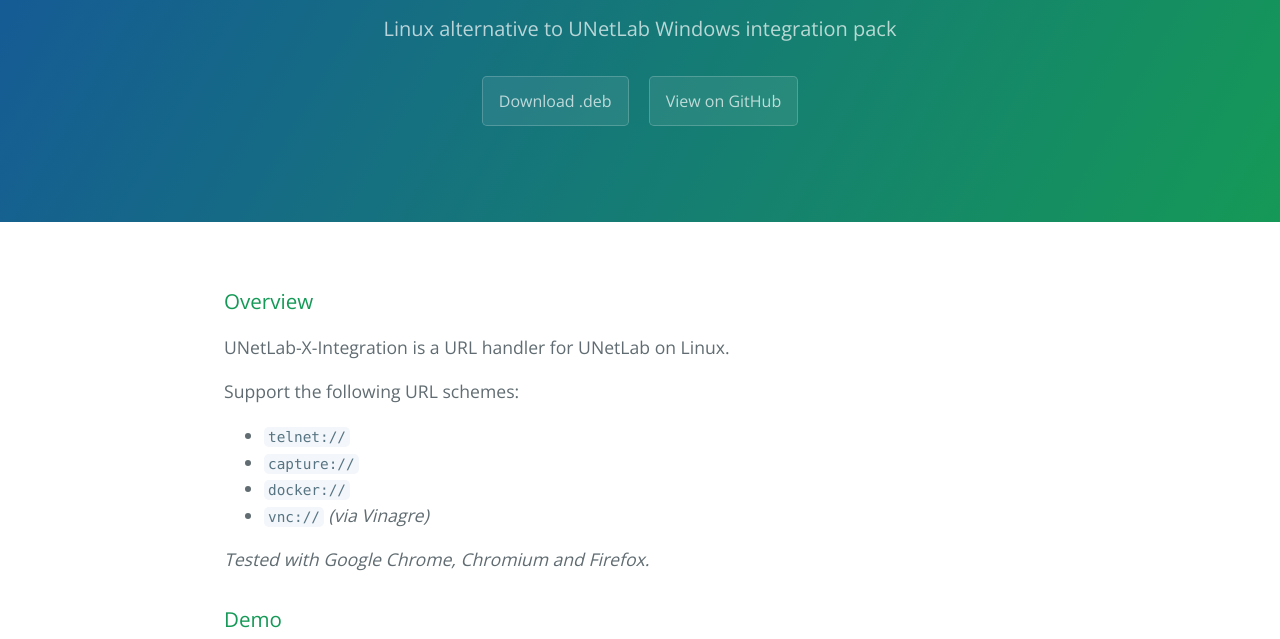
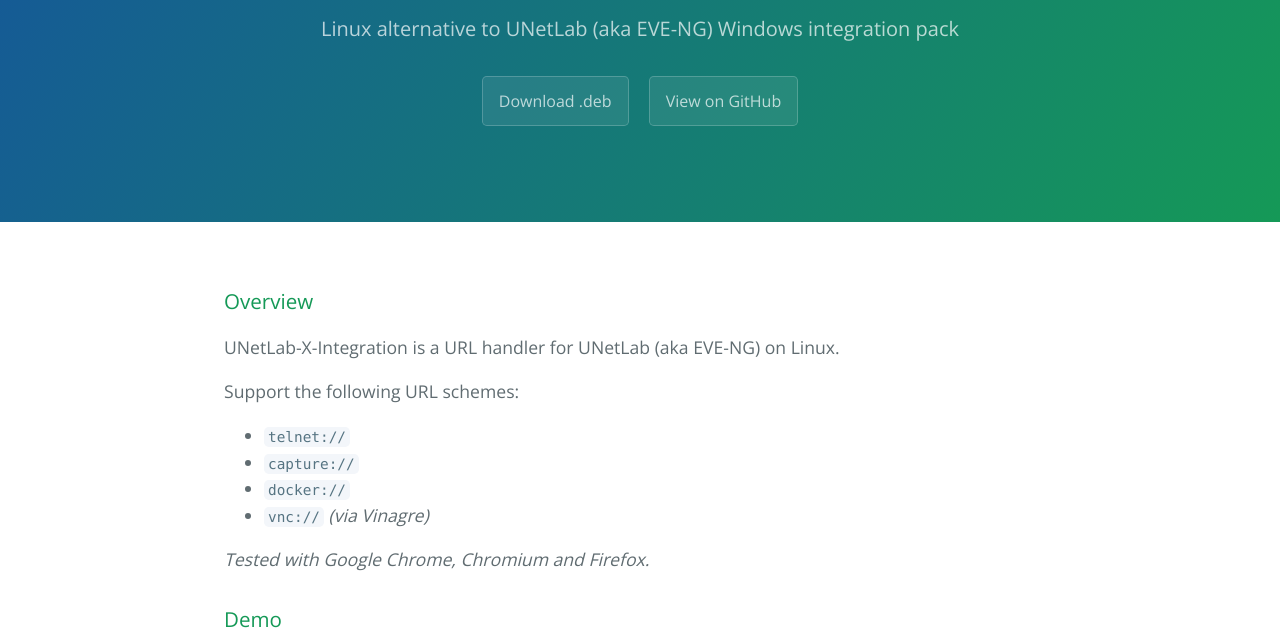
Before and after one commit to SmartFinn/eve-ng-integration, a website: page docs/index.html in a window 1280 px wide. Shown: the part 161-800 px from the top of the page. Drawn offline with nearby package versions, Linux system fonts and the light colour scheme.

Commit message:
Add mention about EVE-NG

```diff
--- a/docs/index.html
+++ b/docs/index.html
@@ -2,8 +2,8 @@
 <html lang="en-us">
 	<head>
 		<meta charset="UTF-8">
-		<title>UNetLab-X-Integration - Linux integration pack for UNetLab</title>
-		<meta name="description" content="URL handler for UNetLab on Linux. Support telnet://, capture://, docker://, vnc://">
+		<title>UNetLab-X-Integration - Linux integration pack for UNetLab (aka EVE-NG)</title>
+		<meta name="description" content="URL handler for UNetLab (aka EVE-NG) on Linux. Support telnet://, capture://, docker://, vnc://">
 		<meta name="author" content="Sergei Eremenko">
 		<meta name="viewport" content="width=device-width, initial-scale=1">
 		<meta name="theme-color" content="#157878">
@@ -16,7 +16,7 @@
 	<body>
 		<section class="page-header">
 			<h1 class="project-name">UNetLab-X-Integration</h1>
-			<h2 class="project-tagline">Linux alternative to UNetLab Windows integration pack</h2>
+			<h2 class="project-tagline">Linux alternative to UNetLab (aka EVE-NG) Windows integration pack</h2>
 			<a href="https://github.com/SmartFinn/unetlab-x-integration/releases" class="btn">Download .deb</a>
 			<a href="https://github.com/SmartFinn/unetlab-x-integration" class="btn">View on GitHub</a>
 		</section>
@@ -27,7 +27,7 @@
 				Overview
 			</h3>
 
-			<p>UNetLab-X-Integration is a URL handler for UNetLab on Linux.</p>
+			<p>UNetLab-X-Integration is a URL handler for UNetLab (aka EVE-NG) on Linux.</p>
 
 			<p>Support the following URL schemes:</p>
 
```
Also changed, not shown: README.md.
